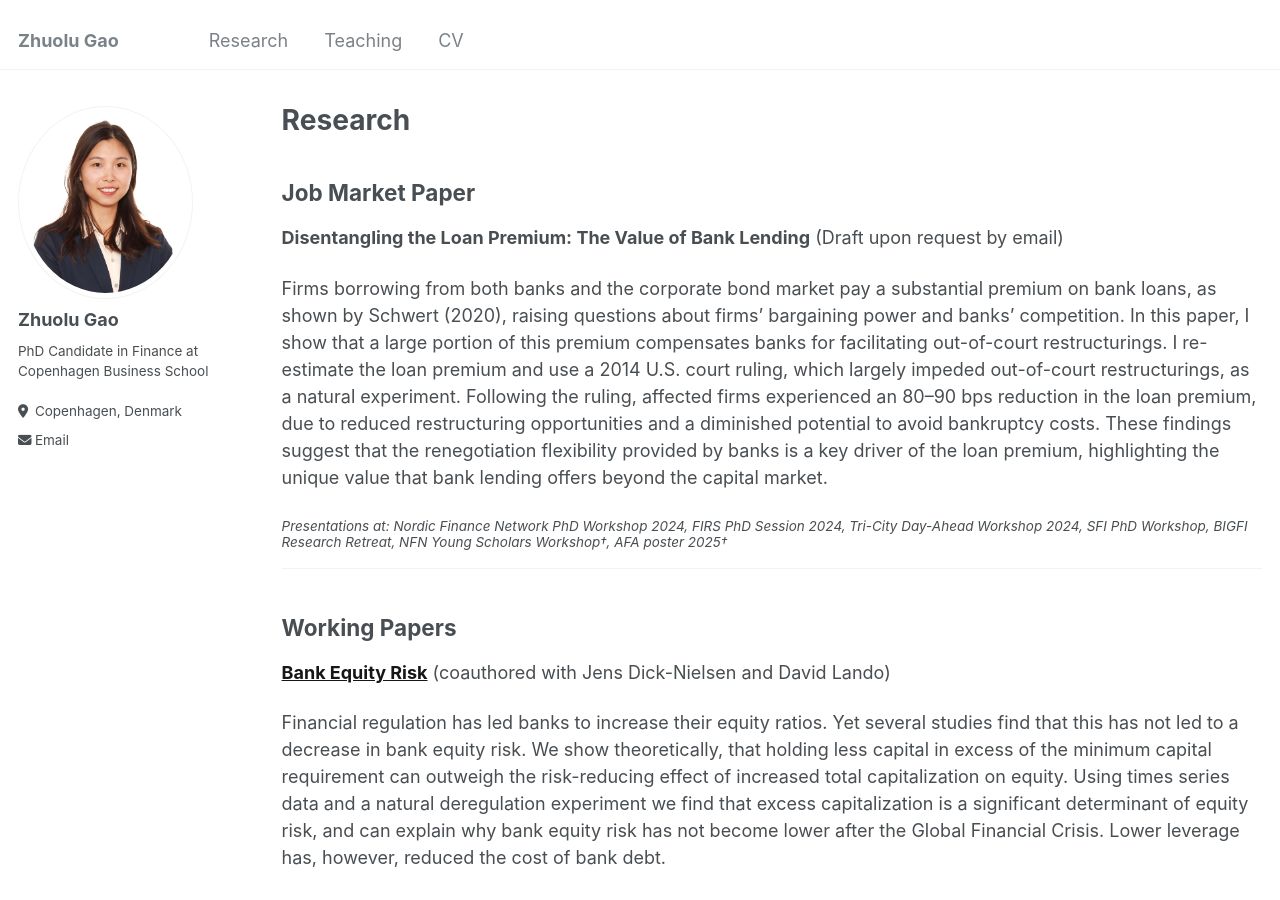
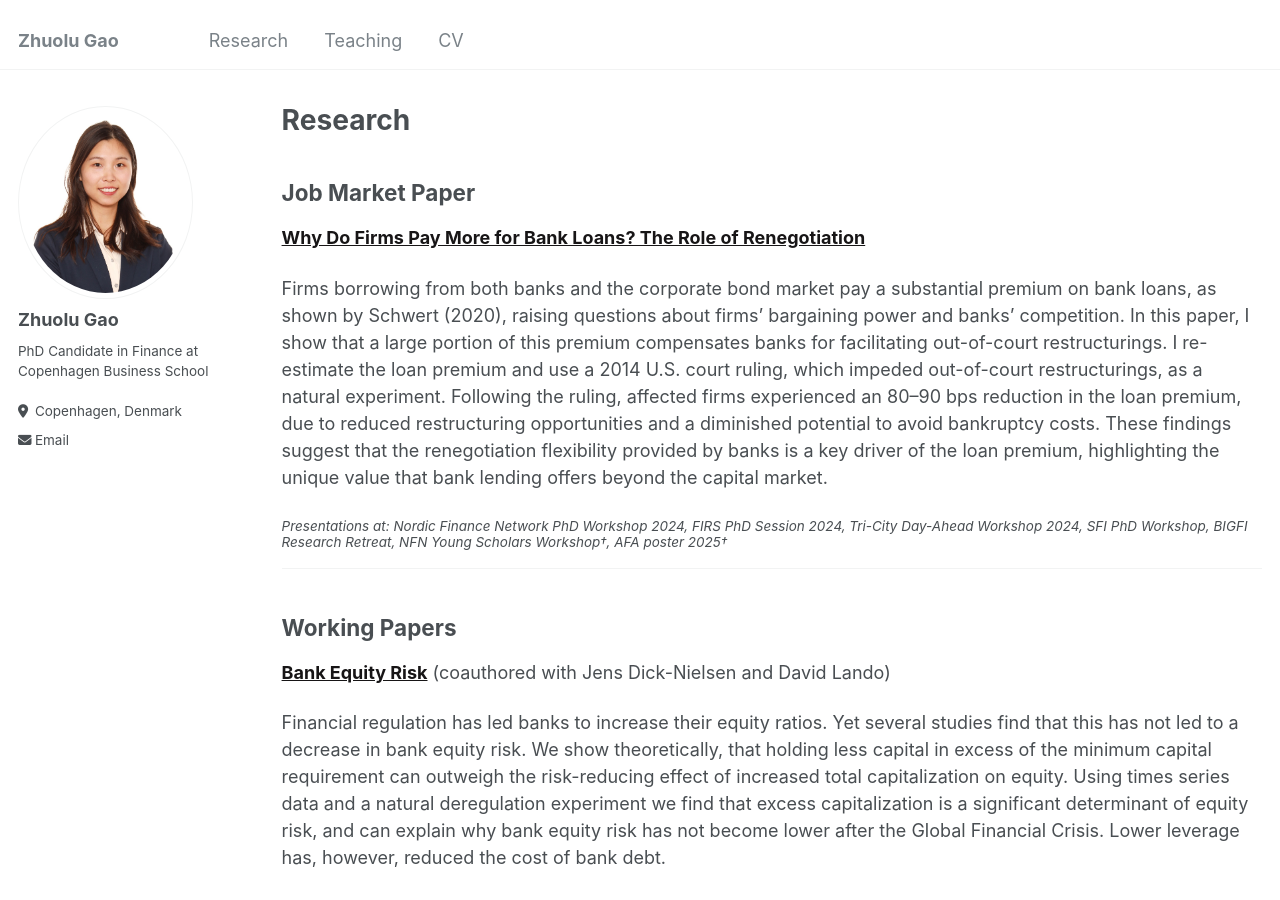
Before and after one commit to zhuolugao/zhuolugao.github.io, a Jekyll site: the page built from _pages/research.md, in a window 1280 px wide and 900 px high. Built offline with Jekyll 4.4.1, drawn with Linux system fonts in a browser that asks for light colours.

Commit message:
Add link JMP.md

```diff
--- a/_pages/research.md
+++ b/_pages/research.md
@@ -14,10 +14,9 @@ author_profile: true
 
 ## Job Market Paper
 
-**Disentangling the Loan Premium: The Value of Bank Lending**
-(Draft upon request by email)
+[**Why Do Firms Pay More for Bank Loans? The Role of Renegotiation**](/files/JMP_ZhuoluGao.pdf)
 
-Firms borrowing from both banks and the corporate bond market pay a substantial premium on bank loans, as shown by Schwert (2020), raising questions about firms' bargaining power and banks' competition. In this paper, I show that a large portion of this premium compensates banks for facilitating out-of-court restructurings. I re-estimate the loan premium and use a 2014 U.S. court ruling, which largely impeded out-of-court restructurings, as a natural experiment. Following the ruling, affected firms experienced an 80–90 bps reduction in the loan premium, due to reduced restructuring opportunities and a diminished potential to avoid bankruptcy costs. These findings suggest that the renegotiation flexibility provided by banks is a key driver of the loan premium, highlighting the unique value that bank lending offers beyond the capital market.
+Firms borrowing from both banks and the corporate bond market pay a substantial premium on bank loans, as shown by Schwert (2020), raising questions about firms' bargaining power and banks' competition. In this paper, I show that a large portion of this premium compensates banks for facilitating out-of-court restructurings. I re-estimate the loan premium and use a 2014 U.S. court ruling, which impeded out-of-court restructurings, as a natural experiment. Following the ruling, affected firms experienced an 80–90 bps reduction in the loan premium, due to reduced restructuring opportunities and a diminished potential to avoid bankruptcy costs. These findings suggest that the renegotiation flexibility provided by banks is a key driver of the loan premium, highlighting the unique value that bank lending offers beyond the capital market.
 
 
 #### *Presentations at: Nordic Finance Network PhD Workshop 2024, FIRS PhD Session 2024, Tri-City Day-Ahead Workshop 2024, SFI PhD Workshop, BIGFI Research Retreat, NFN Young Scholars Workshop†, AFA poster 2025†*
```
